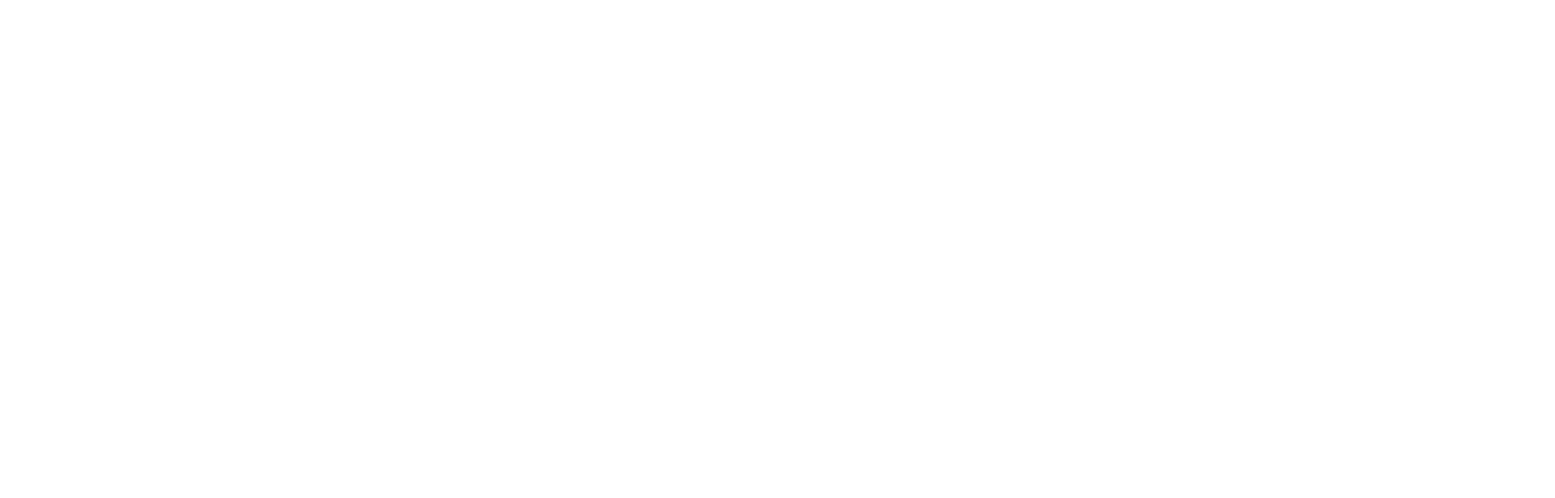
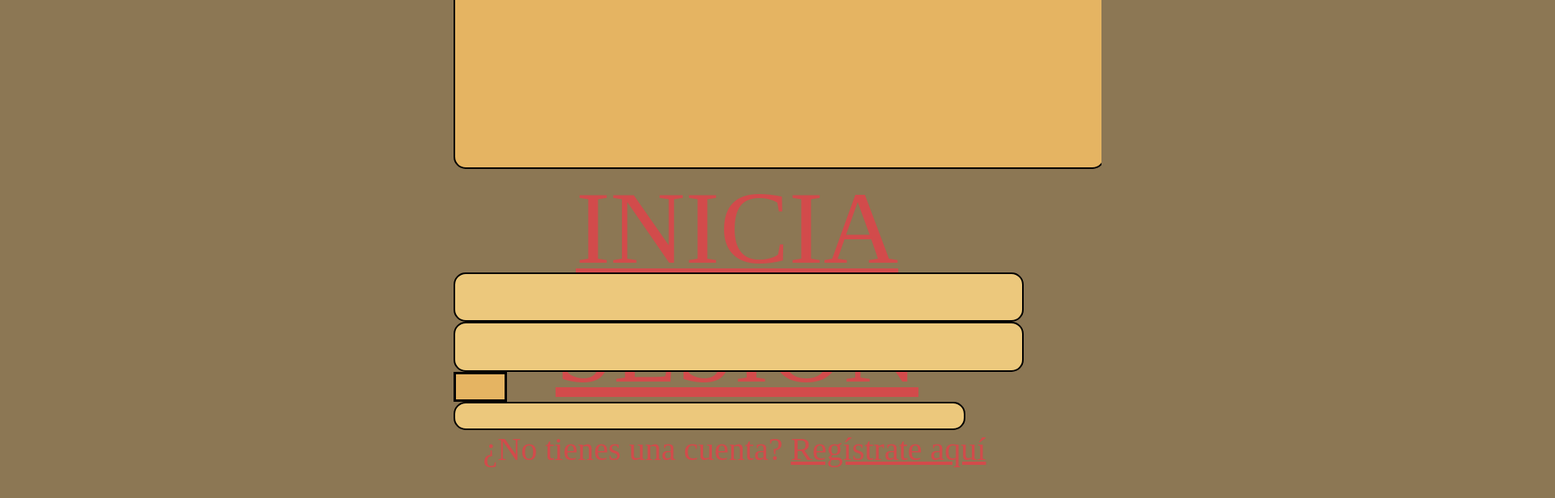
Before and after one commit to pacobarrionuevo/ProyectoJuegoOca_2Trim, an Angular app in the folder JuegoOcaFront/: page /login in a window 1280 px wide. Before the commit this address led to /. Shown: the part 320-936 px from the top of the page at 81% size, 1920 px wide, since content can reach past the window. Before the commit the page ends 800 px from the top, so only its background shows below. Built offline with nearby package versions, Linux system fonts and the light colour scheme.

Commit message:
approutes para el login component_ cambiar htmlcss y fondo

```diff
--- a/JuegoOcaFront/src/app/app.routes.ts
+++ b/JuegoOcaFront/src/app/app.routes.ts
@@ -1,4 +1,20 @@
 import { Routes } from '@angular/router';
 import { MainComponent } from './pages/main/main.component';
+import { LoginComponent } from './pages/login/login.component';
+import { RegisterComponent } from './pages/register/register.component';
 
-export const routes: Routes = [{ path: '', component: MainComponent }];
+export const routes: Routes =
+[
+    {
+        path: '',
+        component: MainComponent
+    },
+    {
+        path: 'login',
+        component: LoginComponent
+    },
+    {
+        path: 'register',
+        component: RegisterComponent
+    }
+];
--- /dev/null
+++ b/JuegoOcaFront/src/app/pages/login/login.component.html
@@ -0,0 +1,11 @@
+<div style="width: 100%; height: 100%; padding-left: 320px; padding-right: 320px; padding-top: 112px; padding-bottom: 112px; background: #8C7754; justify-content: center; align-items: center; display: inline-flex">
+    <div style="width: 800px; height: 800px; position: relative; border-radius: 15px; overflow: hidden; flex-direction: column; justify-content: flex-start; align-items: flex-start; display: flex">
+        <div style="width: 800px; height: 800px; background: #E5B462; border-radius: 15px; border: 2px black solid"></div>
+        <div style="width: 700px; height: 128px; text-align: center; color: #D24B4B; font-size: 128px; font-family: Jaro; font-weight: 400; text-decoration: underline; word-wrap: break-word">INICIA SESIÓN</div>
+        <div style="width: 700px; height: 112px; background: #ECC87C; border-radius: 15px; border: 2px black solid"></div>
+        <div style="width: 700px; height: 112px; background: #ECC87C; border-radius: 15px; border: 2px black solid"></div>
+        <div style="width: 60px; height: 60px; background: #E5B462; border: 3px black solid"></div>
+        <div style="width: 628px; height: 60px; background: #ECC87C; border-radius: 15px; border: 2px black solid"></div>
+        <div style="width: 694px; height: 116px; text-align: center"><span style="color: #D24B4B; font-size: 40px; font-family: Jaro; font-weight: 400; word-wrap: break-word">¿No tienes una cuenta? </span><span style="color: #D24B4B; font-size: 40px; font-family: Jaro; font-weight: 400; text-decoration: underline; word-wrap: break-word">Regístrate aquí</span></div>
+    </div>
+</div>
--- a/JuegoOcaFront/src/app/pages/main/main.component.html
+++ b/JuegoOcaFront/src/app/pages/main/main.component.html
@@ -2,7 +2,7 @@
     <h1 class="juego-de-la-oca">EL JUEGO DE LA OCA</h1>
 
     <div class="botones">
-        <button>INICIAR SESIÓN</button>
+        <button [routerLink]="'/login'">INICIAR SESIÓN</button>
         <button>MENÚ</button>
     </div>
 
```
Also changed, not shown: JuegoOcaFront/src/app/pages/login/login.component.ts (added, +12 -0 lines), JuegoOcaFront/src/app/pages/login/login.component.css (added).
